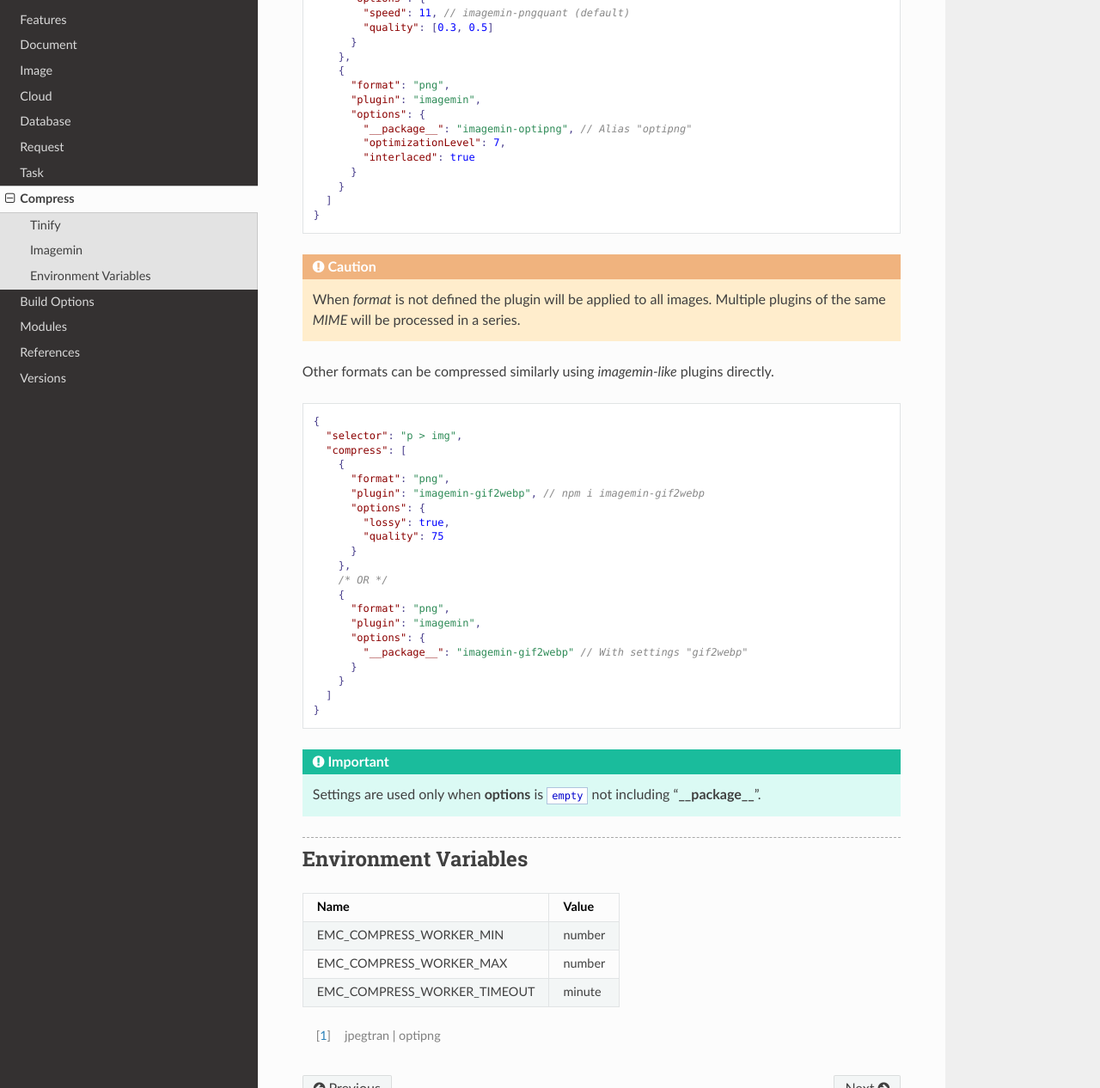
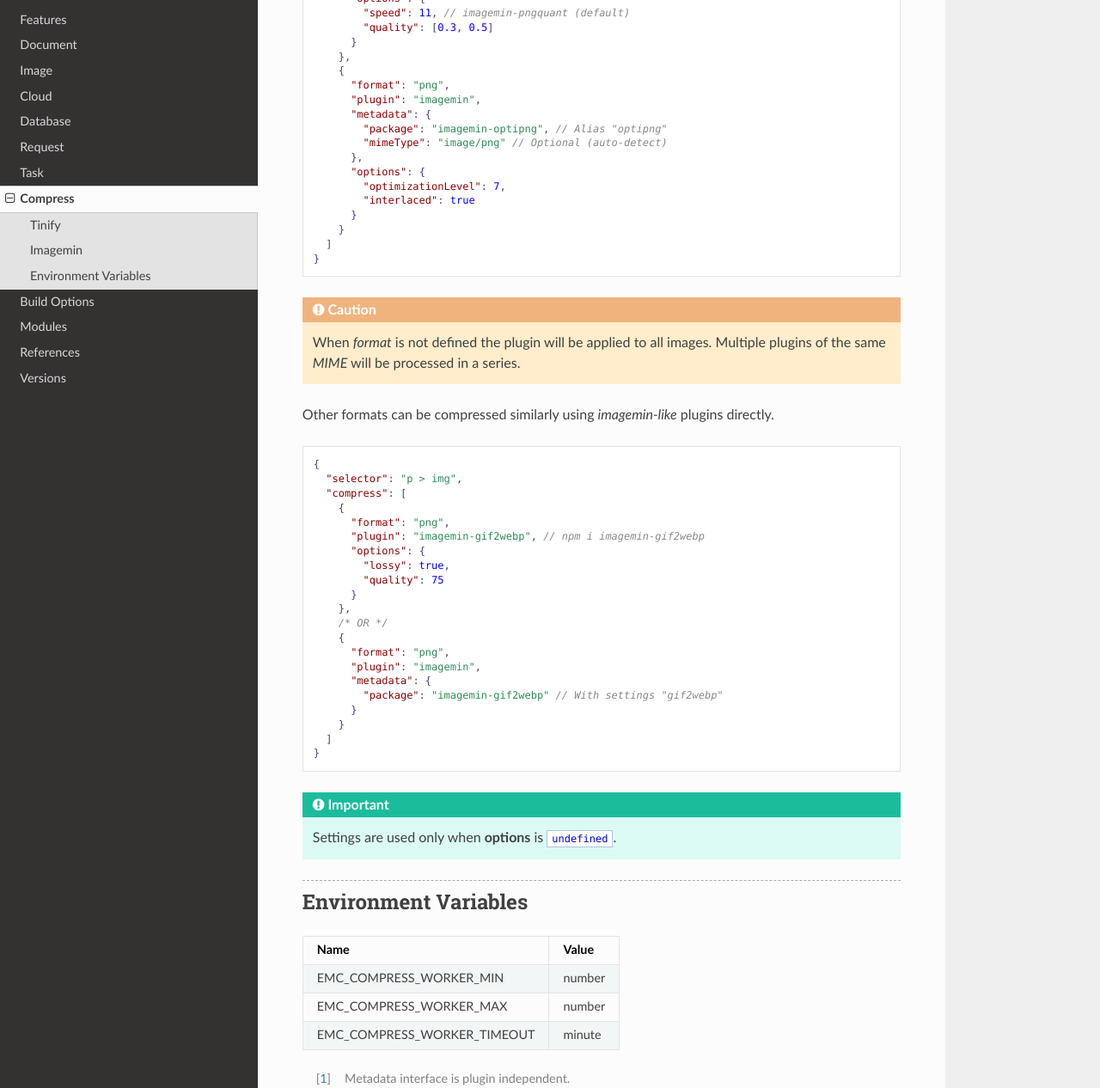
Before and after one commit to anpham6/chrome-docs, a Sphinx documentation site: the page built from source/compress/index.rst, in a window 1280 px wide and 1400 px high, scrolled down 1542 px, cut to the strip 134-1400 px from the top of the window. Shown: the whole strip at 86% size. Built offline with Sphinx 7.4.7 and the Read the Docs theme 3.1.0, drawn with Linux system fonts in a browser that asks for light colours; some of the changed text lies outside the part shown.

Commit message:
Compress: Plugin transformer interface was modified.

```diff
--- a/source/compress/index.rst
+++ b/source/compress/index.rst
@@ -67,7 +67,7 @@ Images are transcoded locally using *MIME* detection to automatically choose the
     }
   }
 
-.. note:: Any ``null`` values being truthy will override the default transformer when "**__package__**" is ``undefined``. [#]_
+.. note:: Any ``null`` values being truthy will override the default transformer when "**metadata.package**" [#]_ is ``undefined``.
 
 ::
 
@@ -86,8 +86,11 @@ Images are transcoded locally using *MIME* detection to automatically choose the
       {
         "format": "png",
         "plugin": "imagemin",
+        "metadata": {
+          "package": "imagemin-optipng", // Alias "optipng"
+          "mimeType": "image/png" // Optional (auto-detect)
+        },
         "options": {
-          "__package__": "imagemin-optipng", // Alias "optipng"
           "optimizationLevel": 7,
           "interlaced": true
         }
@@ -116,14 +119,14 @@ Other formats can be compressed similarly using *imagemin-like* plugins directly
       {
         "format": "png",
         "plugin": "imagemin",
-        "options": {
-          "__package__": "imagemin-gif2webp" // With settings "gif2webp"
+        "metadata": {
+          "package": "imagemin-gif2webp" // With settings "gif2webp"
         }
       }
     ]
   }
 
-.. important:: Settings are used only when **options** is ``empty`` not including "**__package__**".
+.. important:: Settings are used only when **options** is ``undefined``.
 
 Environment Variables
 =====================
@@ -136,4 +139,4 @@ EMC_COMPRESS_WORKER_MAX      number
 EMC_COMPRESS_WORKER_TIMEOUT  minute
 ============================ =======
 
-.. [#] jpegtran | optipng
+.. [#] Metadata interface is plugin independent.
--- a/source/modules/compress.rst
+++ b/source/modules/compress.rst
@@ -62,6 +62,7 @@ Changelog
 .. versionchanged:: 0.12.0
 
   - *ICompress* methods **tryFile** | **tryImage** enforce read :alt:(file) and write :alt:(output) permissions.
+  - ``BREAKING`` :alt:`type` function **PluginCompressor** argument :target:`mimeType` as :alt:`string` was replaced with :target:`metadata` as :alt:`PlainObject`.
 
 .. versionchanged:: 0.10.0
 
--- a/source/modules/types.rst
+++ b/source/modules/types.rst
@@ -237,7 +237,7 @@ Changelog
 
 .. versionchanged:: 0.11.1
 
-  - ``BREAKING`` Method **escapePattern** argument :target:`lookBehind` was replaced with :target:`symbols`.
+  - ``BREAKING`` Method **escapePattern** argument :target:`lookBehind` as :alt:`boolean` was replaced with :target:`symbols`.
   - Method **supported** argument :target:`lts` :alt:`(boolean)` can be used as the :target:`patch` argument.
 
 .. versionchanged:: 0.11.0
```
